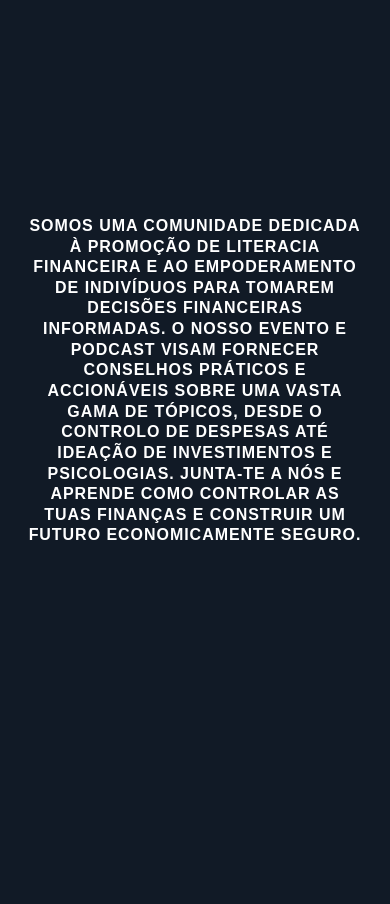
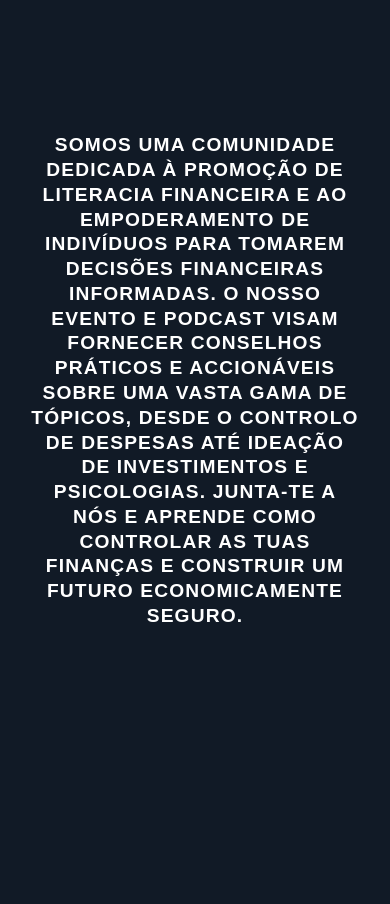
Before and after one commit to jeKnowledge/fi, a React (Create React App) app in the folder everything-fi/: page / in a window 390 px wide. Shown: the part 940-1844 px from the top of the page. Built offline with nearby package versions, Linux system fonts and the light colour scheme; a web font is replaced by a local one.

Commit message:
landing page text fix

```diff
--- a/everything-fi/src/containers/About/About.css
+++ b/everything-fi/src/containers/About/About.css
@@ -6,7 +6,7 @@
 }
 
 .about-text {
-    width: 85rem;
+    width: 80%;
 
     font-weight: 600;
     font-size: 200%;
@@ -17,11 +17,9 @@
     text-transform: uppercase;
 }
 
-@media screen and (max-width: 480px) {
+@media screen and (max-width: 670px) {
     .about-text {
-        width: 21rem;
-
-
-        font-size: 1rem;
+        width: 85%;
+        font-size: 1.2rem;
     }
 }
```
